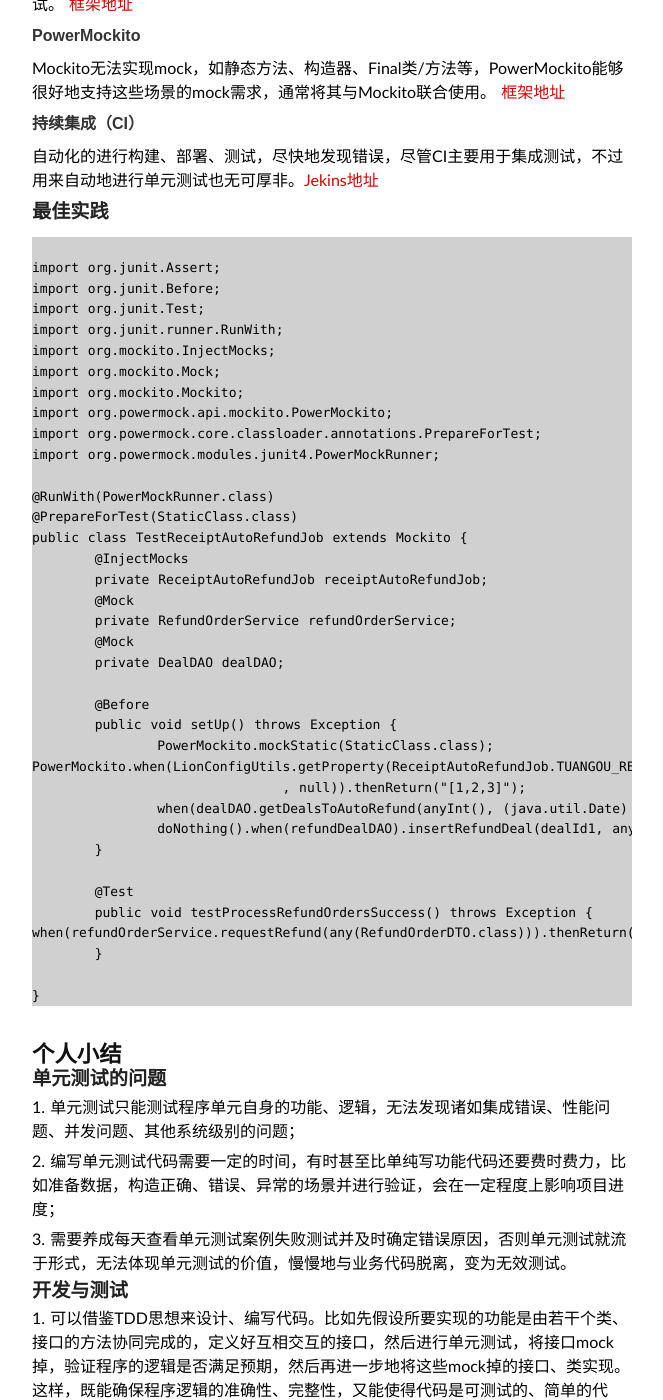
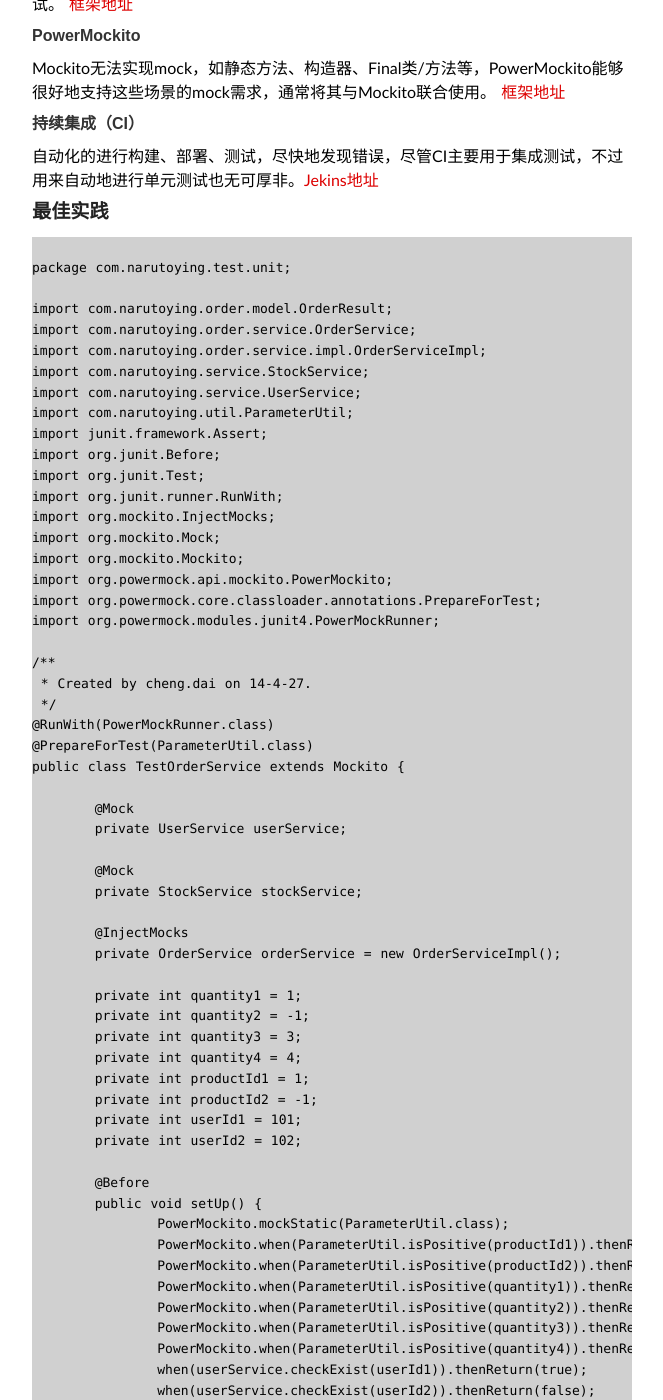
Before and after one commit to narutoying/narutoying.github.io, a Jekyll site: the page built from _posts/2014-04-26-unitTest.md, in a window 1280 px wide and 1400 px high, scrolled down 2339 px. Shown: the whole window, without its empty margins (308-971 px from the left). Built offline with Jekyll 4.4.1, drawn with Linux system fonts in a browser that asks for light colours; some web fonts are replaced; Markdown is read by kramdown in place of the engine named in the settings; comment, search, counter and statistics services are not loaded; some of the changed text lies outside the part shown.

Commit message:
晚上单元测试，加图片

```diff
--- a/_posts/2014-04-26-unitTest.md
+++ b/_posts/2014-04-26-unitTest.md
@@ -44,7 +44,15 @@
 ###最佳实践
 <pre>
 <code>
-import org.junit.Assert;
+package com.narutoying.test.unit;
+
+import com.narutoying.order.model.OrderResult;
+import com.narutoying.order.service.OrderService;
+import com.narutoying.order.service.impl.OrderServiceImpl;
+import com.narutoying.service.StockService;
+import com.narutoying.service.UserService;
+import com.narutoying.util.ParameterUtil;
+import junit.framework.Assert;
 import org.junit.Before;
 import org.junit.Test;
 import org.junit.runner.RunWith;
@@ -55,33 +63,77 @@
 import org.powermock.core.classloader.annotations.PrepareForTest;
 import org.powermock.modules.junit4.PowerMockRunner;
 
+/**
+ * Created by cheng.dai on 14-4-27.
+ */
 @RunWith(PowerMockRunner.class)
-@PrepareForTest(StaticClass.class)
-public class TestReceiptAutoRefundJob extends Mockito {
+@PrepareForTest(ParameterUtil.class)
+public class TestOrderService extends Mockito {
+
+	@Mock
+	private UserService userService;
+
+	@Mock
+	private StockService stockService;
+
 	@InjectMocks
-	private ReceiptAutoRefundJob receiptAutoRefundJob;
-	@Mock
-	private RefundOrderService refundOrderService;
-	@Mock
-	private DealDAO dealDAO;
+	private OrderService orderService = new OrderServiceImpl();
+
+	private int quantity1 = 1;
+	private int quantity2 = -1;
+	private int quantity3 = 3;
+	private int quantity4 = 4;
+	private int productId1 = 1;
+	private int productId2 = -1;
+	private int userId1 = 101;
+	private int userId2 = 102;
 
 	@Before
-	public void setUp() throws Exception {
-		PowerMockito.mockStatic(StaticClass.class);
-PowerMockito.when(LionConfigUtils.getProperty(ReceiptAutoRefundJob.TUANGOU_RECEIPT_JOB_AUTO_REFUND_USER_BLACK_LIST
-				, null)).thenReturn("[1,2,3]");
-		when(dealDAO.getDealsToAutoRefund(anyInt(), (java.util.Date) any())).thenReturn(getRefundDeal());
-		doNothing().when(refundDealDAO).insertRefundDeal(dealId1, anyInt);
+	public void setUp() {
+		PowerMockito.mockStatic(ParameterUtil.class);
+		PowerMockito.when(ParameterUtil.isPositive(productId1)).thenReturn(true);
+		PowerMockito.when(ParameterUtil.isPositive(productId2)).thenReturn(false);
+		PowerMockito.when(ParameterUtil.isPositive(quantity1)).thenReturn(true);
+		PowerMockito.when(ParameterUtil.isPositive(quantity2)).thenReturn(false);
+		PowerMockito.when(ParameterUtil.isPositive(quantity3)).thenReturn(true);
+		PowerMockito.when(ParameterUtil.isPositive(quantity4)).thenReturn(true);
+		when(userService.checkExist(userId1)).thenReturn(true);
+		when(userService.checkExist(userId2)).thenReturn(false);
+		when(stockService.lockStock(productId1, quantity1)).thenReturn(true);
+		when(stockService.lockStock(productId1, quantity2)).thenReturn(false);
+		when(stockService.lockStock(productId1, quantity3)).thenReturn(false);
+		when(stockService.lockStock(productId1, quantity4)).thenThrow(new RuntimeException("测试异常"));
 	}
 
 	@Test
-	public void testProcessRefundOrdersSuccess() throws Exception {
-when(refundOrderService.requestRefund(any(RefundOrderDTO.class))).thenReturn(getOrderResponse());
+	public void testCreateOrderSuccess() {
+		testCreateOrder(userId1, productId1, quantity1, true);
+	}
+
+	@Test
+	public void testCreateOrderFail() {
+		testCreateOrder(userId2, productId1, quantity1, false);
+		testCreateOrder(userId1, productId2, quantity1, false);
+		testCreateOrder(userId1, productId1, quantity2, false);
+		testCreateOrder(userId1, productId1, quantity3, false);
+	}
+
+	@Test
+	public void testCreateOrderError() {
+		testCreateOrder(userId1, productId1, quantity4, false);
+	}
+
+	private void testCreateOrder(int userId, int productId, int quantity, boolean expectValue) {
+		OrderResult result = orderService.createOrder(userId, productId, quantity);
+		System.out.println(result.toString());
+		Assert.assertEquals(expectValue, result.isSuccess());
 	}
 
 }
 </code>
 </pre>
+###Junit运行结果
+![](/assets/unitTest.png)
 
 ##个人小结
 ###单元测试的问题
```
Also changed, not shown: assets/unitTest.png (added), 3 other files.
